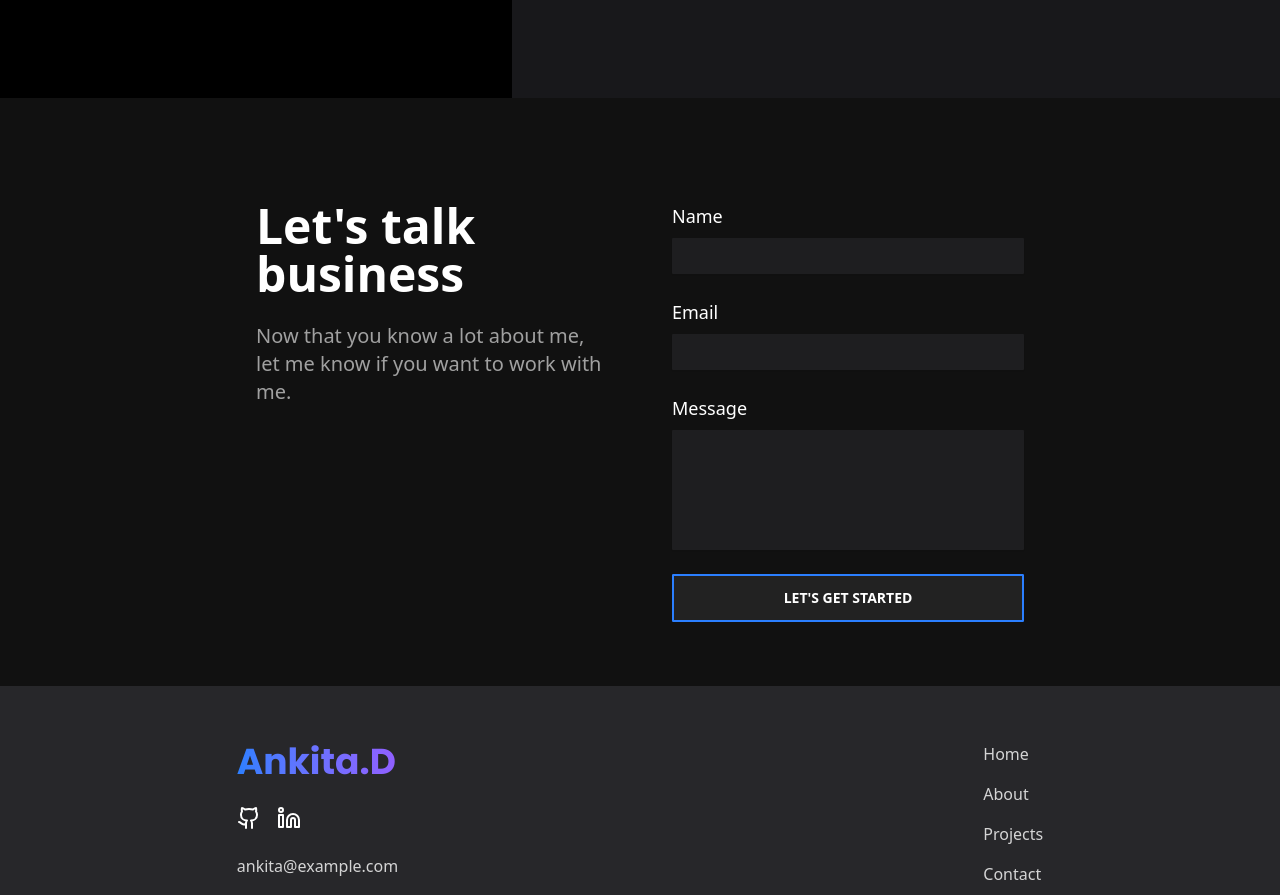
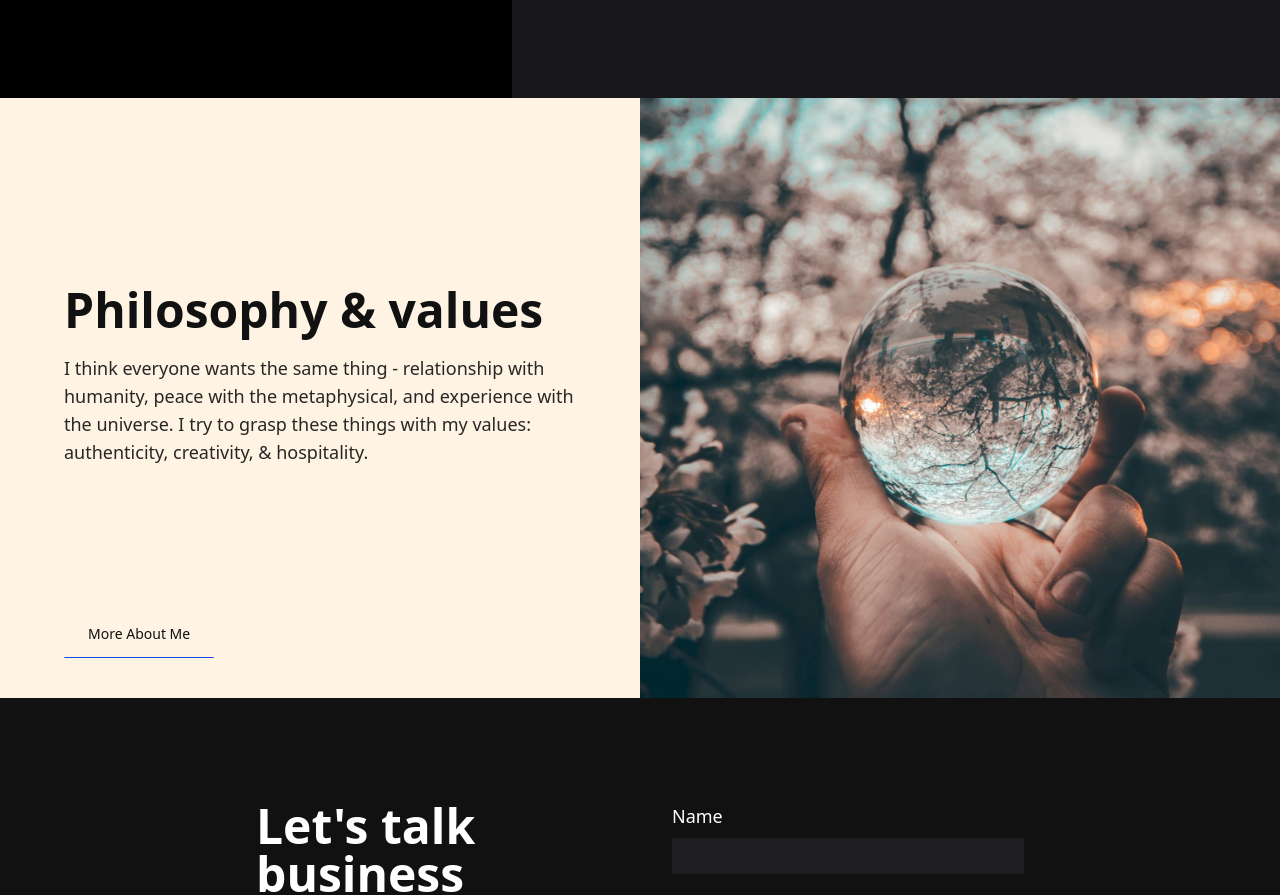
Before and after one commit to hirokr/BlogFolio, a Next.js app: page / in a window 1280 px wide. Shown: the part 702-1597 px from the top of the page. Built offline with nearby package versions, Linux system fonts and the light colour scheme.

Commit message:
feat: add AboutMe component with description and image

```diff
--- a/src/app/page.tsx
+++ b/src/app/page.tsx
@@ -1,3 +1,4 @@
+import AboutMe from '@/components/AboutMe';
 import Contact from '@/components/Contact';
 import Hero from '@/components/Hero';
 
@@ -5,6 +6,7 @@ export default function Home() {
   return (
     <main className="min-h-screen">
       <Hero />
+      <AboutMe />
       <Contact />
     </main>
   );
--- /dev/null
+++ b/src/components/AboutMe.tsx
@@ -0,0 +1,45 @@
+import Image from 'next/image';
+import { Button } from './ui/button';
+import Link from 'next/link';
+
+const AboutMe = () => {
+  return (
+    <section className="flex w-full min-w-full flex-col justify-between bg-[#FFF3E4] lg:flex-row">
+      {/* About Me description */}
+      <div className="container flex min-h-[50vh] flex-col items-start justify-between py-10 lg:!w-1/2">
+        <div className="lg:mt-32">
+          <h2 className="text-background py-5 text-4xl font-bold lg:text-5xl">
+            Philosophy & values
+          </h2>
+          <p className="text-background/90 max-w-4xl text-base lg:text-lg">
+            I think everyone wants the same thing - relationship with humanity,
+            peace with the metaphysical, and experience with the universe. I try
+            to grasp these things with my values: authenticity, creativity, &
+            hospitality.
+          </p>
+        </div>
+        {/* More about me button */}
+        <Link href="/about" className="cursor-pointer">
+          <Button
+            size="lg"
+            className="text-background relative z-10 h-12 overflow-hidden before:absolute before:top-0 before:left-0 before:z-0 before:h-full before:w-0 before:bg-blue-700 before:transition-all before:content-[''] after:absolute after:bottom-0 after:left-0 after:z-0 after:h-[1px] after:w-full after:bg-blue-700 hover:scale-x-110 hover:text-white hover:before:w-full hover:before:duration-300 hover:before:ease-in-out"
+          >
+            <span className="z-10">More About Me</span>
+          </Button>
+        </Link>
+      </div>
+      {/* Philosophy Image */}
+      <div className="h-full lg:w-1/2">
+        <Image
+          src="/Images/AboutMe.jpeg"
+          alt="Philosophy Image"
+          width={900}
+          height={300}
+          className="h-[400px] w-full origin-center object-cover lg:h-[600px]"
+        />
+      </div>
+    </section>
+  );
+};
+
+export default AboutMe;
```
